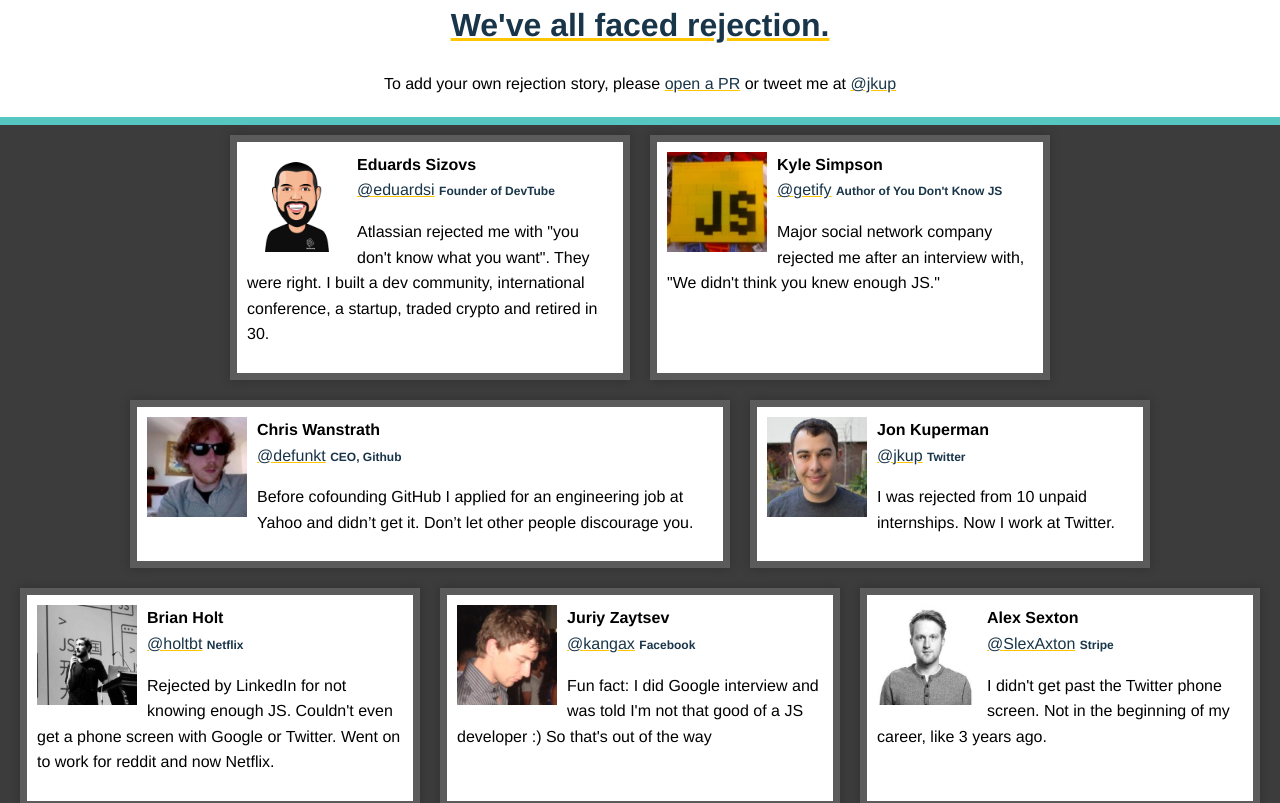
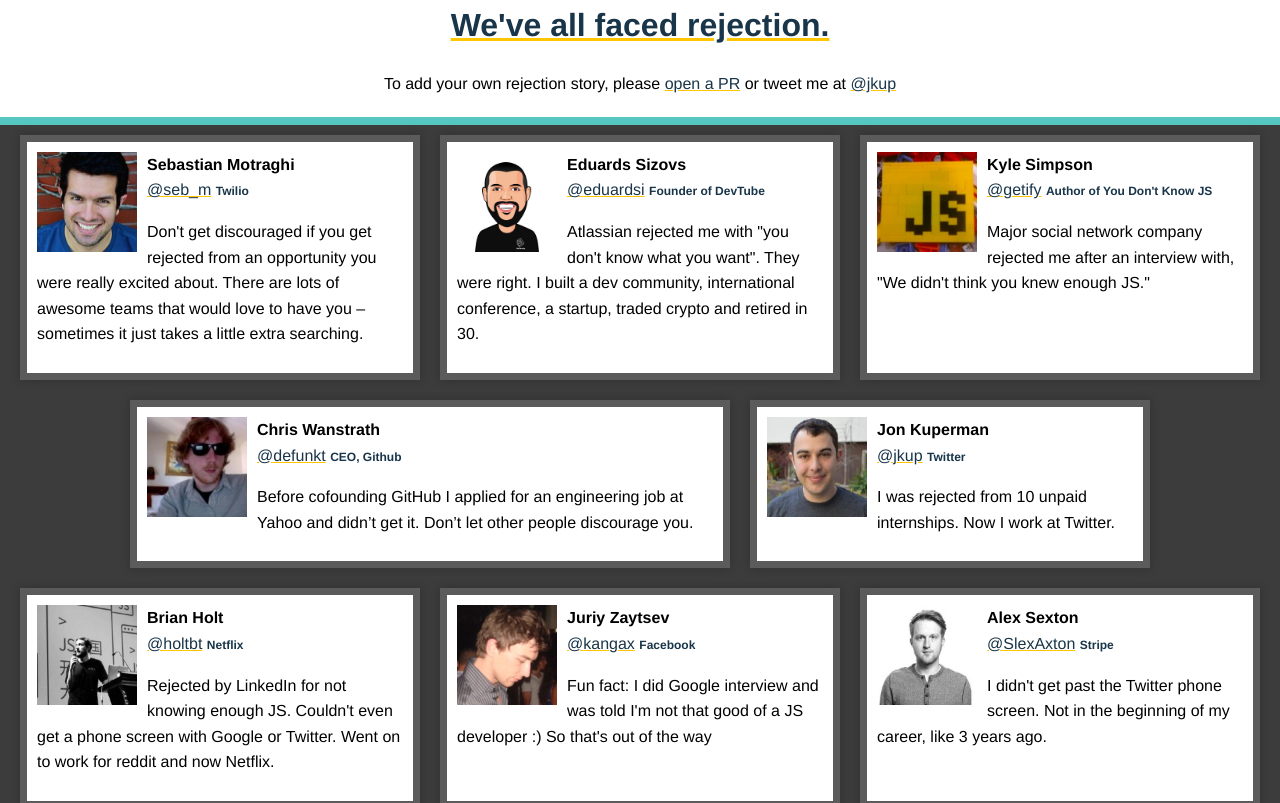
Before and after one commit to Rejectedus/rejected.us, a React (Create React App) app: page / in a window 1280 px wide. Shown: the top 803 px of the page. Built offline with nearby package versions, Linux system fonts and the light colour scheme.

Commit message:
add my story

```diff
--- a/src/data/stories.js
+++ b/src/data/stories.js
@@ -1,4 +1,13 @@
 module.exports = [
+  {
+      fullName: "Sebastian Motraghi",
+      handle: "seb_m",
+      website: "https://the1x.engineer",
+      bio: "Twilio",
+      avatar: "sebastian-motraghi.jpg",
+      story: "Don't get discouraged if you get rejected from an opportunity you were really excited about. There are lots of awesome teams that would love to have you – sometimes it just takes a little extra searching.",
+      double: false
+  },
   {
       fullName: "Eduards Sizovs",
       handle: "eduardsi",
```
Also changed, not shown: public/images/sebastian-motraghi.jpg (added).
